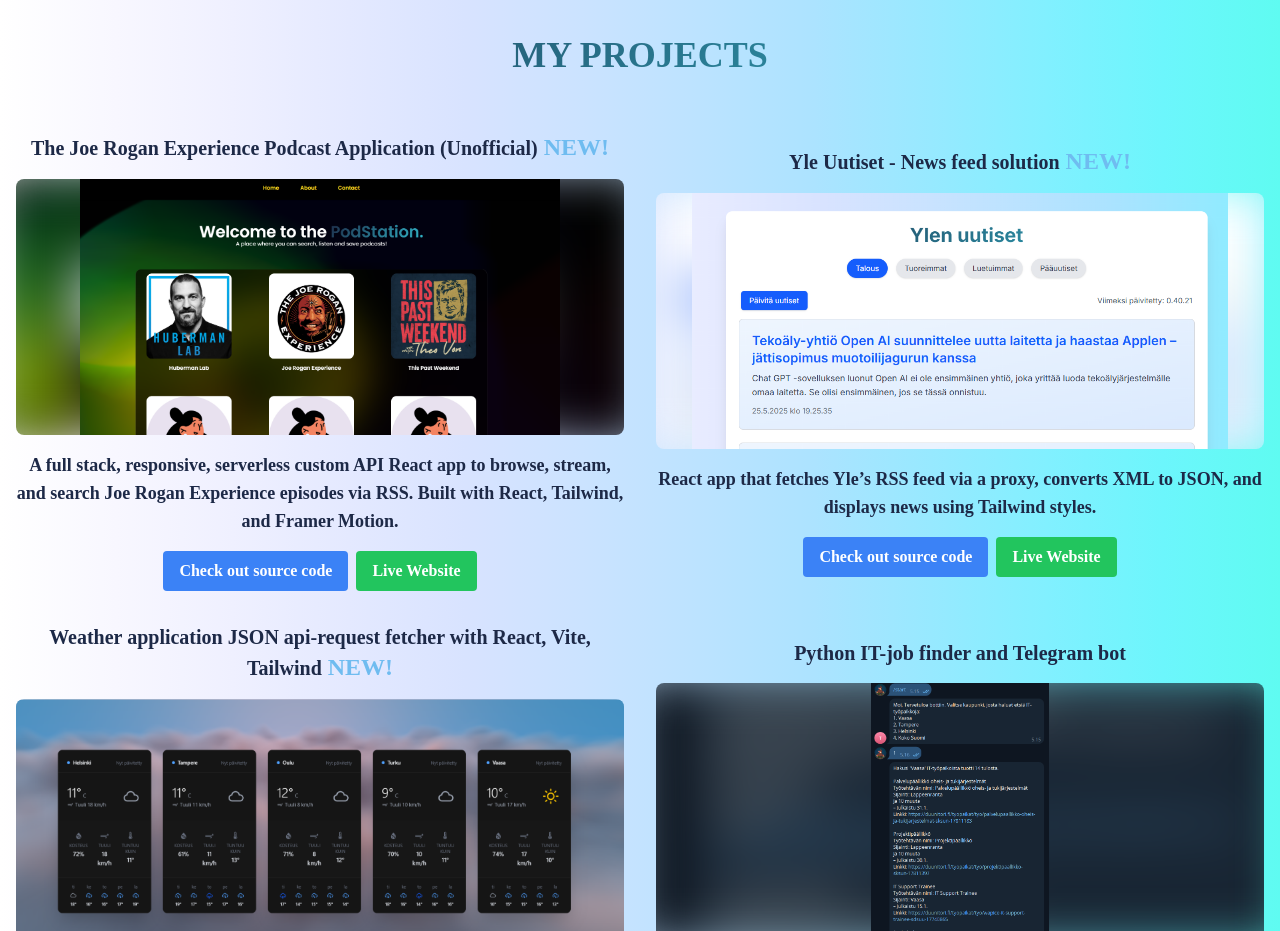
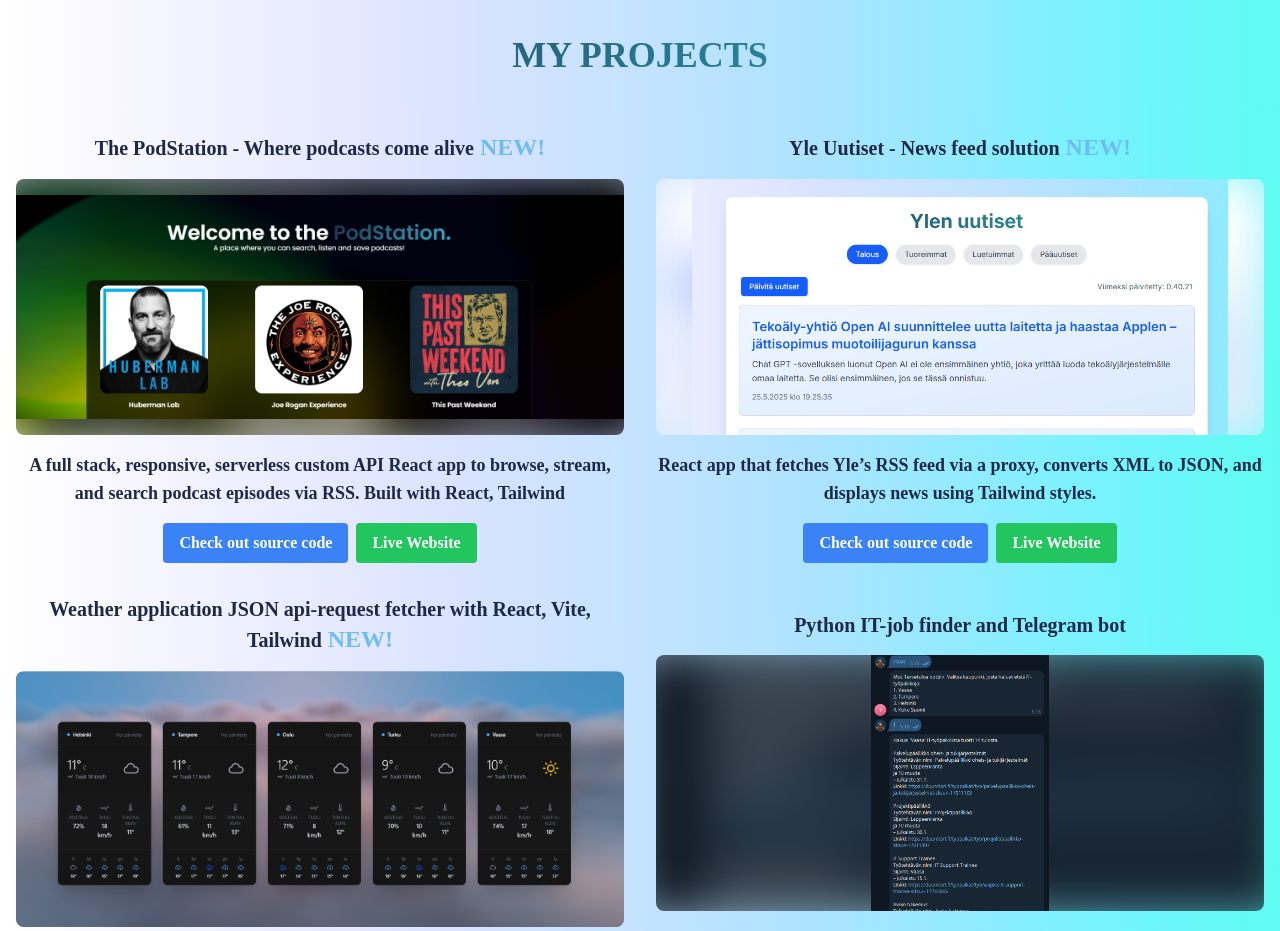
Before and after one commit to 0xjulius/it-portfolio, a React (Create React App) app: page / in a window 1280 px wide. Shown: the part 2940-3871 px from the top of the page. Built offline with nearby package versions, Linux system fonts and the light colour scheme.

Commit message:
update 18.1
changed project photo and title

```diff
--- a/src/components/ProjectsNew.jsx
+++ b/src/components/ProjectsNew.jsx
@@ -23,11 +23,11 @@
 const projects = [
   {
     image: project19,
-    title: "The Joe Rogan Experience Podcast Application (Unofficial)",
+    title: "The PodStation - Where podcasts come alive",
     description:
-      "A full stack, responsive, serverless custom API React app to browse, stream, and search Joe Rogan Experience episodes via RSS. Built with React, Tailwind, and Framer Motion.",
-    github: "https://github.com/0xjulius/jre-pods",
-    live: "https://jre-pods.vercel.app/",
+      "A full stack, responsive, serverless custom API React app to browse, stream, and search podcast episodes via RSS. Built with React, Tailwind",
+    github: "https://github.com/0xjulius/PodStation-save-and-listen",
+    live: "https://podstation-0xjulius.vercel.app/",
     badge: "NEW!",
   },
   {
```
Also changed, not shown: src/images/project19.png.
